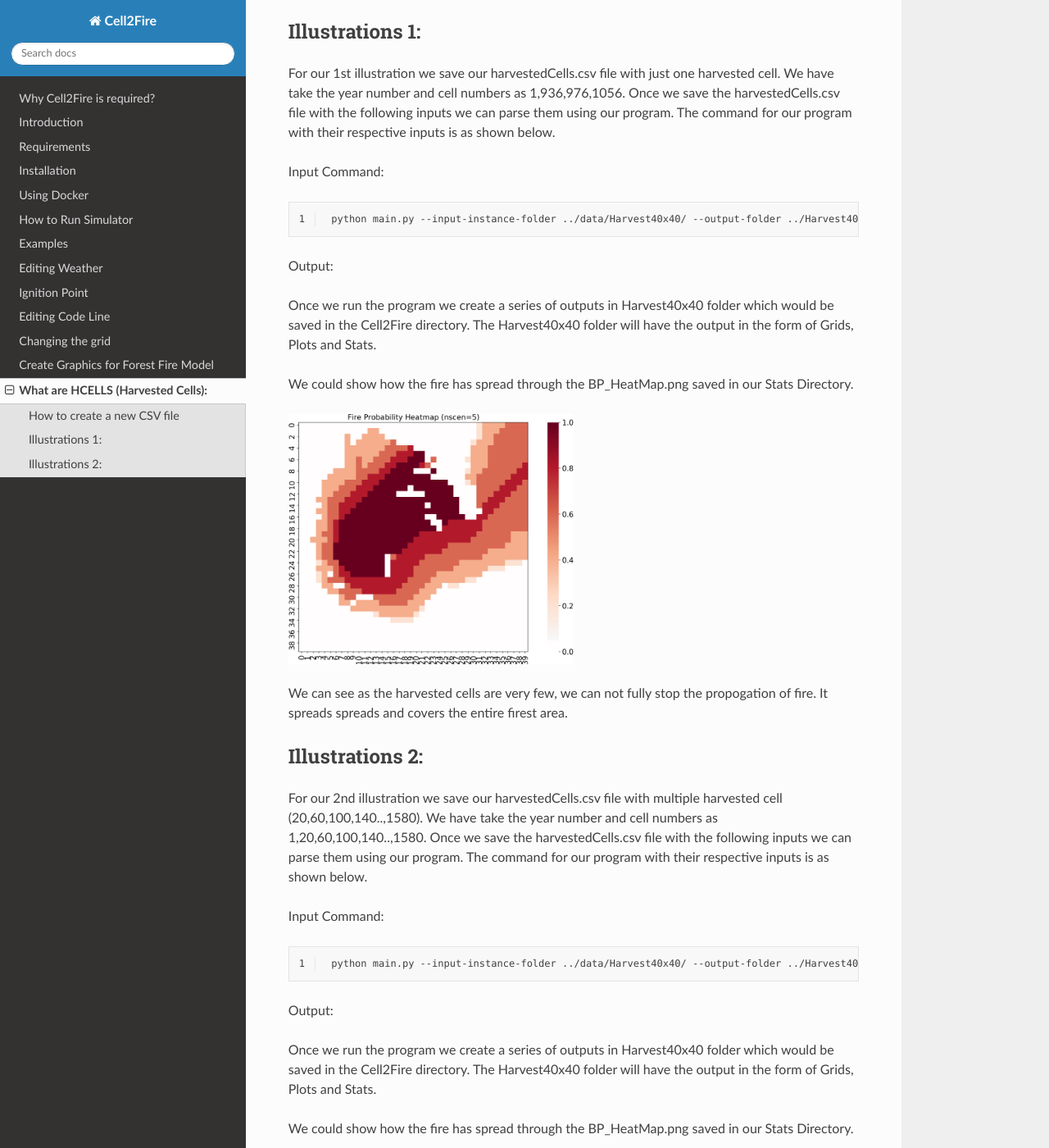
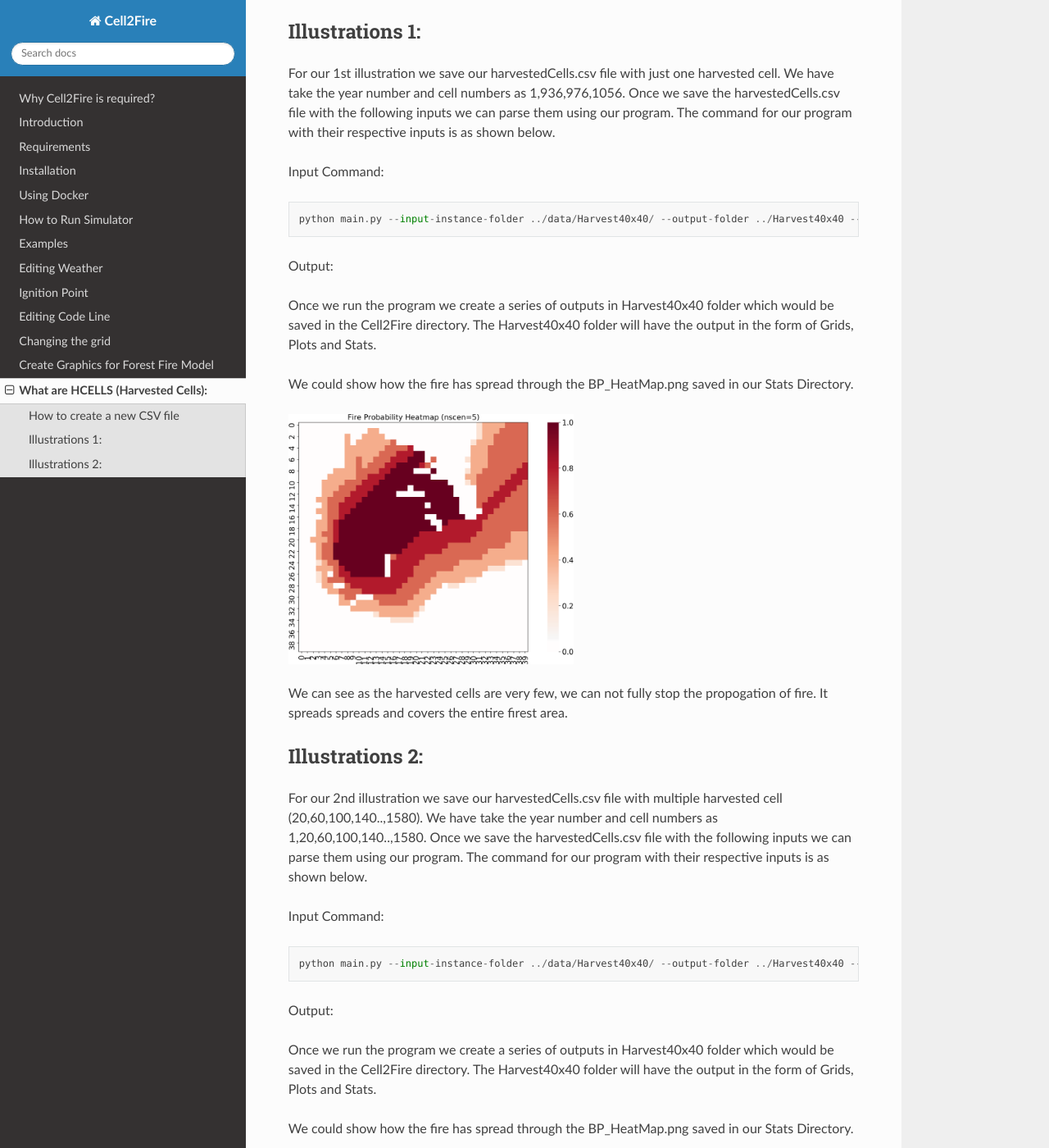
Before and after one commit to cell2fire/Cell2Fire, a Sphinx documentation site: the page built from docsrc/source/rstfiles/HarvestedCells.rst, in a window 1280 px wide and 1400 px high, scrolled down 794 px. Shown: the whole window at 82% size. Built offline with Sphinx 7.4.7 and the Read the Docs theme 2.0.0, drawn with Linux system fonts in a browser that asks for light colours.

Commit message:
try to get the new commands to display correctly

```diff
--- a/docsrc/source/rstfiles/HarvestedCells.rst
+++ b/docsrc/source/rstfiles/HarvestedCells.rst
@@ -35,8 +35,7 @@ For our 1st illustration we save our harvestedCells.csv file with just one harve
 
 Input Command:
 
-.. code-block:: html
-   :linenos:
+::
 
     python main.py --input-instance-folder ../data/Harvest40x40/ --output-folder ../Harvest40x40 --ignitions --sim-years 1 --nsims 5 --grids --finalGrid --weather rows --nweathers 1 --Fire-Period-Length 1.0 --output-messages --ROS-CV 0.8 --seed 123 --stats --allPlots --IgnitionRad 1 --grids --combine --heuristic 1 --GASelection --HarvestedCells ../data/Harvest40x40/harvestedCells.csv
 
@@ -57,8 +56,7 @@ For our 2nd illustration we save our harvestedCells.csv file with multiple harve
 
 Input Command:
 
-.. code-block:: html
-   :linenos:
+::
 
     python main.py --input-instance-folder ../data/Harvest40x40/ --output-folder ../Harvest40x40 --ignitions --sim-years 1 --nsims 5 --grids --finalGrid --weather rows --nweathers 1 --Fire-Period-Length 1.0 --output-messages --ROS-CV 0.8 --seed 123 --stats --allPlots --IgnitionRad 1 --grids --combine --heuristic 1 --GASelection --HarvestedCells ../data/Harvest40x40/harvestedCells.csv
 
```
